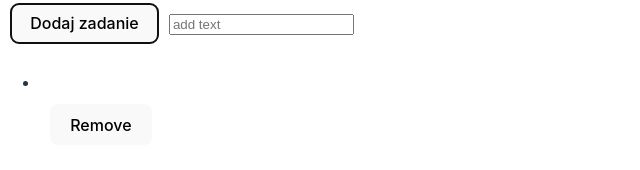
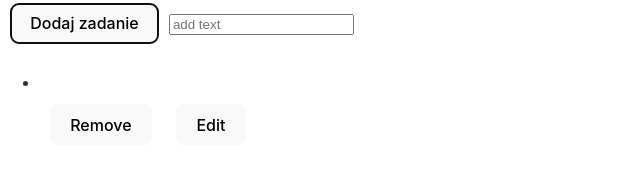
Before and after one commit to Rosomak2024/To-Do-List-React, a React (Vite) app: page / in a window 1280 px wide. Both pictures are taken after a click on the button "Dodaj zadanie". Shown: the part 318-488 px from the top of the page, without its empty margins (0-640 px from the left). Built offline with nearby package versions, Linux system fonts and the light colour scheme.

Commit message:
edit button added

```diff
--- a/src/ToDoList.jsx
+++ b/src/ToDoList.jsx
@@ -2,7 +2,7 @@ import { useState } from "react";
 import { ToDoListItem } from "./ToDoListItem";
 
 export const ToDoList = () => {
-  const [task, setTask] = useState([]);
+  const [tasks, setTasks] = useState([]);
   const [inputValue, setInputValue] = useState("");
 
   const handleInputChange = (e) => {
@@ -10,14 +10,26 @@ export const ToDoList = () => {
   };
 
   const handleAddTask = () => {
-    setTask((prevState) => [...prevState, inputValue]);
+    setTasks((prevState) => [...prevState, inputValue]);
     setInputValue("");
   };
 
   const handleRemoveTask = (index) => {
-    const newTasks = [...task];
-    newTasks.splice(index, 1);
-    setTask(newTasks);
+    const newTasks = [...tasks];
+    newTasks.splice(index, 1); //at  possition index remove 1 item.
+    setTasks(newTasks);
+  };
+
+  const handleEditTask = (index) => {
+    const newTasks = [...tasks];
+    newTasks.splice(index, 1, inputValue);
+    setTasks(newTasks);
+    setInputValue("");
+
+    console.log("tasks", tasks);
+    console.log("newTasks", newTasks);
+    console.log("idex", index);
+    console.log("input value", input.value);
   };
 
   return (
@@ -31,13 +43,14 @@ export const ToDoList = () => {
         onChange={handleInputChange}
       ></input>
       <ul>
-        {task.map((task, index) => {
+        {tasks.map((task, index) => {
           return (
             <ToDoListItem
               key={index}
               taskName={task}
               taskIndex={index}
               handleRemoveTask={handleRemoveTask}
+              handleEditTask={handleEditTask}
             />
           );
         })}
--- a/src/ToDoListItem.jsx
+++ b/src/ToDoListItem.jsx
@@ -8,6 +8,9 @@ export const ToDoListItem = (props) => {
       <button onClick={() => props.handleRemoveTask(props.taskIndex)}>
         Remove
       </button>{" "}
+      <button onClick={() => props.handleEditTask(props.taskIndex)}>
+        Edit
+      </button>
     </>
   );
 };
```
